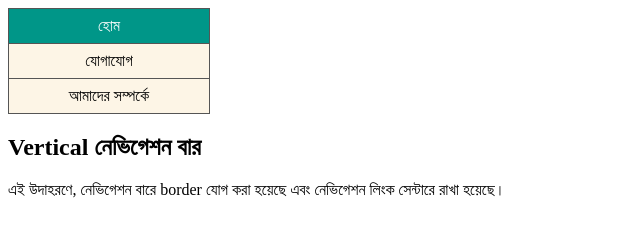
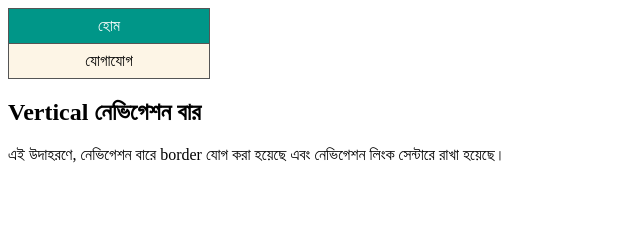
Before and after one commit to engineer-shahin/new3, a plain HTML site: page index.html in a window 1280 px wide. Shown: the whole page, without its empty margins (0-640 px from the left). Drawn offline with Linux system fonts and the light colour scheme.

Commit message:
change 4

```diff
--- a/index.html
+++ b/index.html
@@ -40,7 +40,7 @@ li a:hover:not(.active) {
   <!-- <li><a href="#news"> নিউজ</a></li> -->
   <li><a href="#contact">যোগাযোগ</a></li>
 
-  <li><a href="#about"> আমাদের সম্পর্কে</a></li>
+  <!-- <li><a href="#about"> আমাদের সম্পর্কে</a></li> -->
 </ul>
     <!-- <div>fun</div> -->
 <h2>Vertical নেভিগেশন বার</h2>
```
